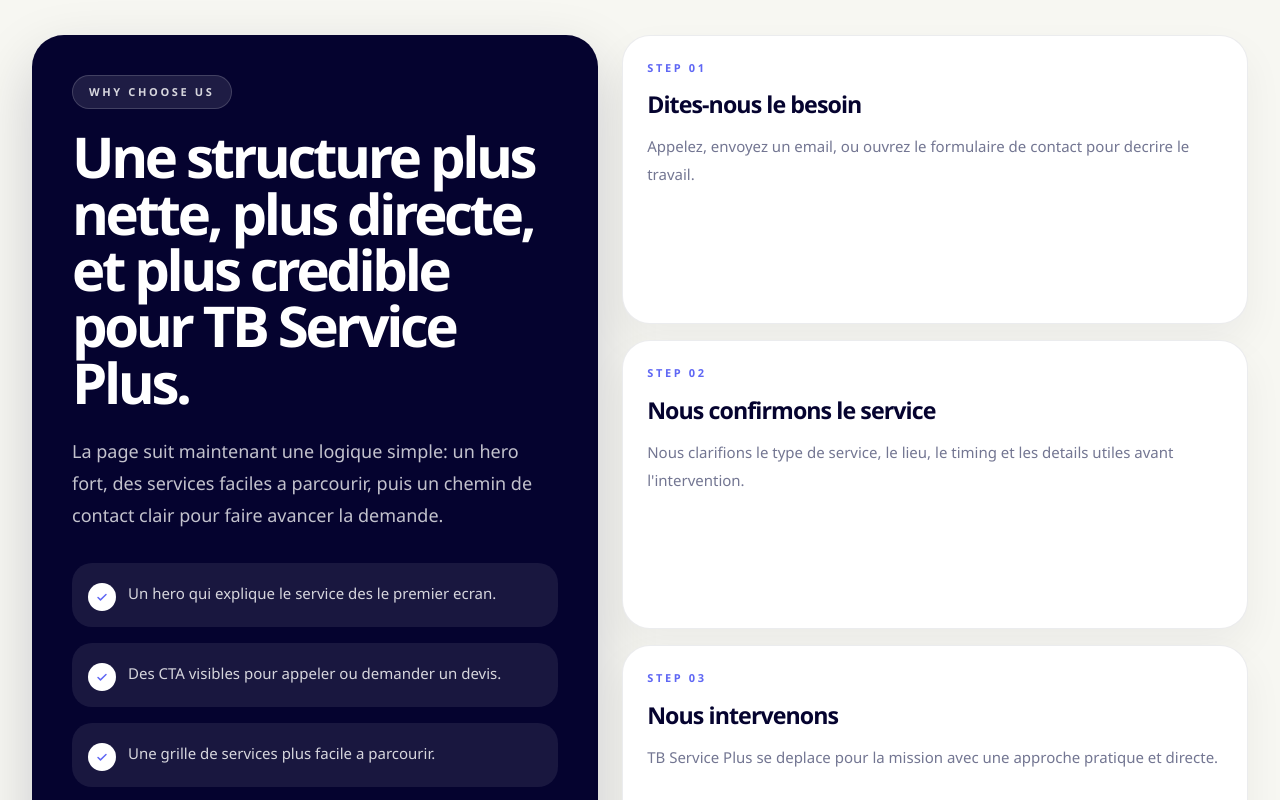
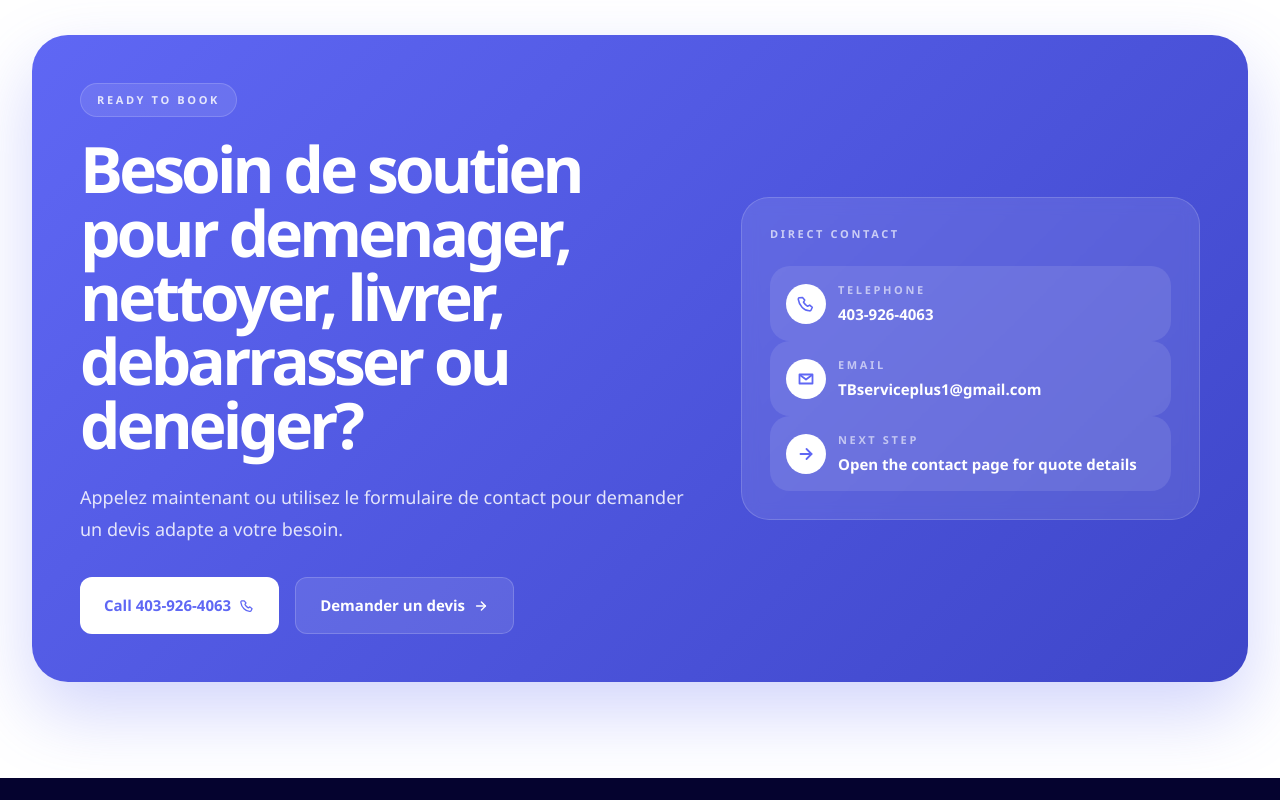
Before and after one commit to Aganzemc/tb-service-plus-ui, a Next.js app: page /page/home in a window 1280 px wide. Shown: the part 1740-2540 px from the top of the page. Built offline with nearby package versions, Linux system fonts and the light colour scheme.

Commit message:
suppression d'une section sur home page

```diff
--- a/src/app/page/home/page.tsx
+++ b/src/app/page/home/page.tsx
@@ -52,30 +52,6 @@ const serviceCards = [
   },
 ];
 
-const promisePoints = [
-  "Un hero qui explique le service des le premier ecran.",
-  "Des CTA visibles pour appeler ou demander un devis.",
-  "Une grille de services plus facile a parcourir.",
-  "Une structure de page plus nette et plus professionnelle.",
-];
-
-const processSteps = [
-  {
-    step: "01",
-    title: "Dites-nous le besoin",
-    description: "Appelez, envoyez un email, ou ouvrez le formulaire de contact pour decrire le travail.",
-  },
-  {
-    step: "02",
-    title: "Nous confirmons le service",
-    description: "Nous clarifions le type de service, le lieu, le timing et les details utiles avant l'intervention.",
-  },
-  {
-    step: "03",
-    title: "Nous intervenons",
-    description: "TB Service Plus se deplace pour la mission avec une approche pratique et directe.",
-  },
-];
 
 export default function HomePage() {
   return (
@@ -145,35 +121,6 @@ export default function HomePage() {
             {serviceCards.map((service) => (
               <ServiceCard key={service.title} service={service} />
             ))}
-          </div>
-        </div>
-      </section>
-
-      <section className="bg-[#f7f7f2]">
-        <div className="mx-auto max-w-[1280px] px-6 py-16 md:px-8 md:py-24">
-          <div className="grid gap-6 xl:grid-cols-[0.95fr_1.05fr]">
-            <article className="rounded-[32px] bg-brand-ink p-7 text-white shadow-[0_24px_60px_rgba(5,3,47,0.18)] md:p-10">
-              <SectionLabel tone="dark">Why choose us</SectionLabel>
-              <h2 className="mt-5 max-w-2xl text-[clamp(2.2rem,4.4vw,3.7rem)] font-semibold leading-[1] tracking-[-0.06em]">
-                Une structure plus nette, plus directe, et plus credible pour TB Service Plus.
-              </h2>
-              <p className="mt-6 max-w-2xl text-[16px] leading-8 text-white/76 md:text-[18px]">
-                La page suit maintenant une logique simple: un hero fort, des services faciles a parcourir, puis un chemin
-                de contact clair pour faire avancer la demande.
-              </p>
-
-              <div className="mt-8 space-y-4">
-                {promisePoints.map((item) => (
-                  <PromisePoint key={item}>{item}</PromisePoint>
-                ))}
-              </div>
-            </article>
-
-            <div className="grid gap-4 md:grid-cols-3 xl:grid-cols-1">
-              {processSteps.map((step) => (
-                <ProcessCard key={step.step} step={step.step} title={step.title} description={step.description} />
-              ))}
-            </div>
           </div>
         </div>
       </section>
@@ -270,26 +217,6 @@ function ServiceCard({
   );
 }
 
-function PromisePoint({ children }: { children: ReactNode }) {
-  return (
-    <div className="flex items-start gap-3 rounded-[20px] bg-white/8 px-4 py-4">
-      <span className="mt-1 flex h-7 w-7 items-center justify-center rounded-full bg-white text-brand-primary">
-        <CheckIcon className="h-4 w-4" />
-      </span>
-      <p className="text-[15px] leading-7 text-white/82">{children}</p>
-    </div>
-  );
-}
-
-function ProcessCard({ step, title, description }: { step: string; title: string; description: string }) {
-  return (
-    <article className="rounded-[28px] border border-border-soft bg-white p-6 shadow-[0_18px_40px_rgba(5,3,47,0.05)]">
-      <p className="text-[11px] font-semibold uppercase tracking-[0.24em] text-brand-primary">Step {step}</p>
-      <h3 className="mt-4 text-[1.45rem] font-semibold leading-[1.04] tracking-[-0.04em] text-brand-ink">{title}</h3>
-      <p className="mt-4 text-[15px] leading-7 text-muted">{description}</p>
-    </article>
-  );
-}
 
 function ContactLine({
   icon,
@@ -373,13 +300,6 @@ function ArrowRightIcon({ className }: { className?: string }) {
   );
 }
 
-function CheckIcon({ className }: { className?: string }) {
-  return (
-    <svg aria-hidden viewBox="0 0 20 20" fill="none" className={className}>
-      <path d="M5 10.5l3.1 3.1L15 6.8" stroke="currentColor" strokeWidth="1.8" strokeLinecap="round" strokeLinejoin="round" />
-    </svg>
-  );
-}
 
 function ServiceIcon({ type, className }: { type: string; className?: string }) {
   if (type === "moving") {
```
